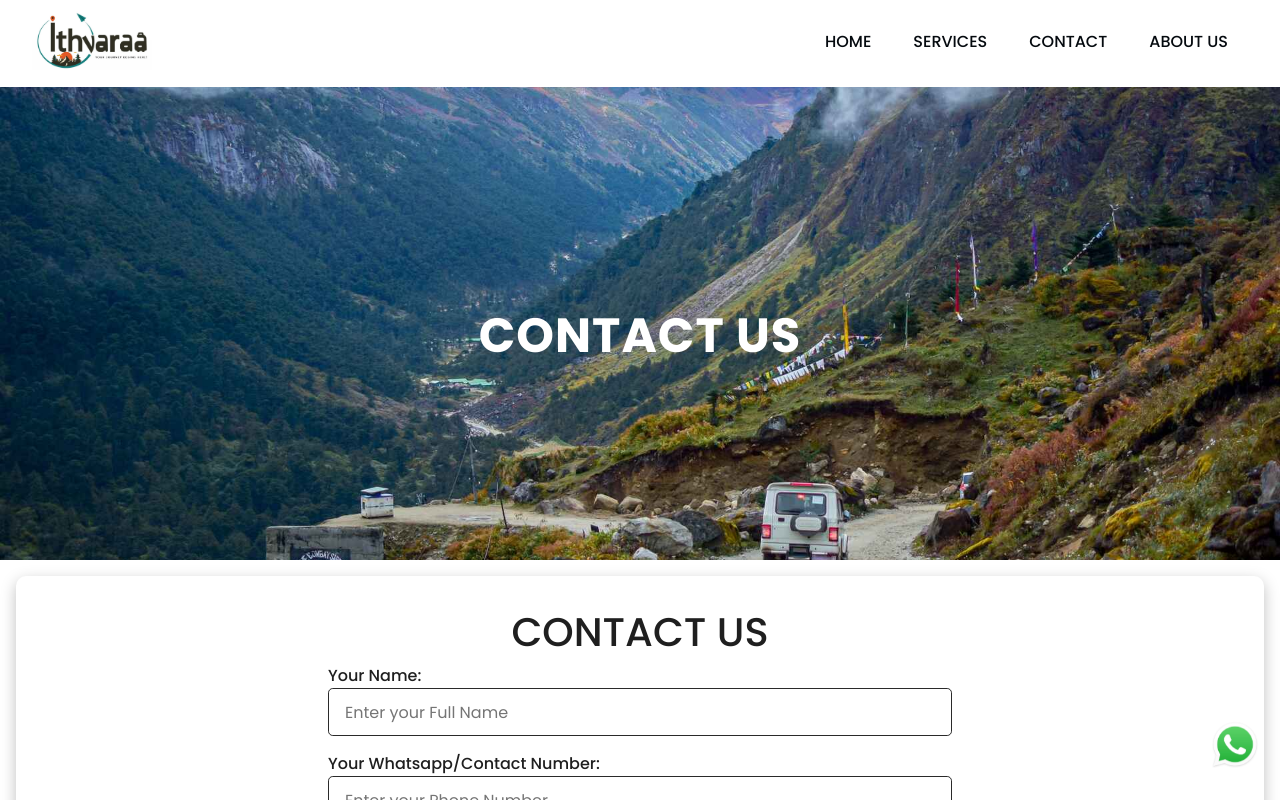
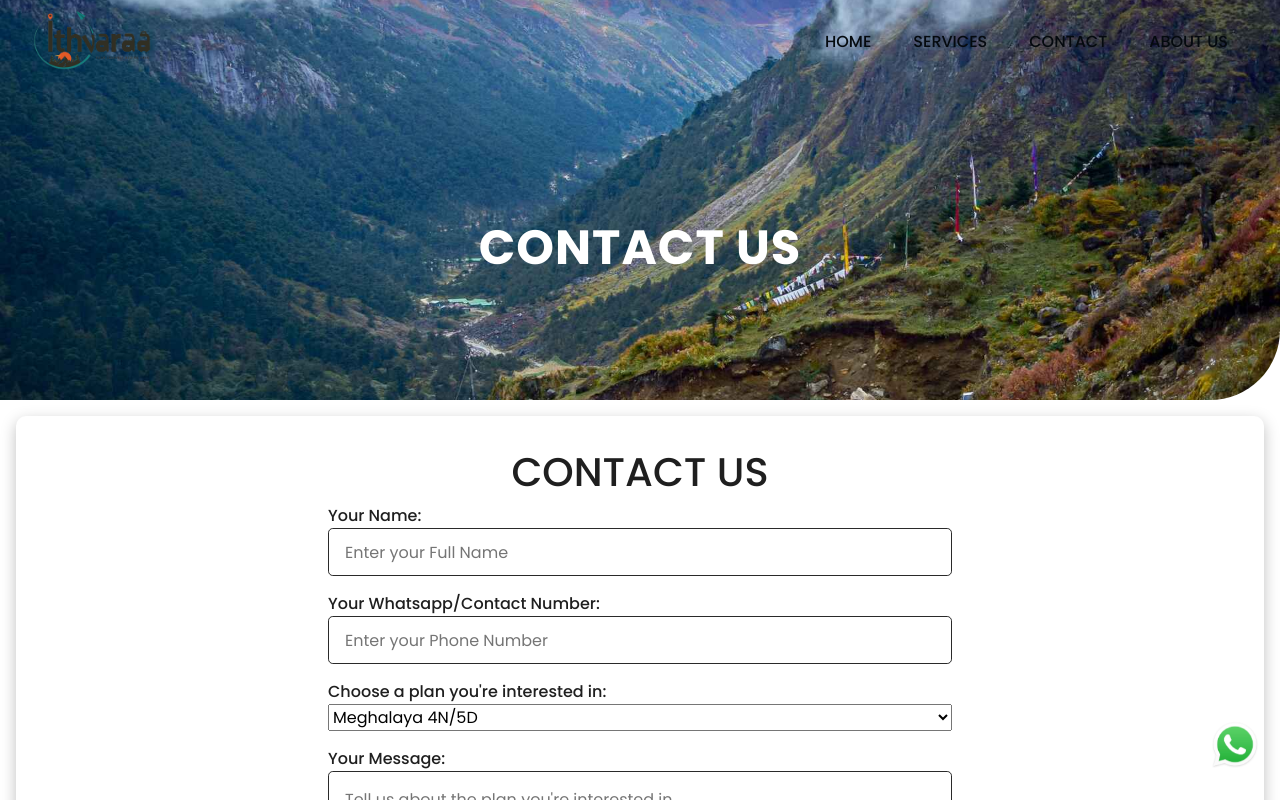
Before and after one commit to rks0001/travel-template, a React (Create React App) app: page /contact in a window 1280 px wide. Shown: the top 800 px of the page. Built offline with nearby package versions, Linux system fonts and the light colour scheme.

Commit message:
new-frontend-changes-21Aug

```diff
--- a/src/components/HeroStyles.css
+++ b/src/components/HeroStyles.css
@@ -5,15 +5,17 @@
    position: relative;
    overflow: hidden;
    /* border-radius: 0 0 140px 140px; */
-   border-radius: 0 0 80px 80px;
+   border-radius: 0 0 80px 0;
    background-color: #f9f9f9;
 }
 
 
 .hero-mid{
     width:100%;
-    height: 70vh;
+    height: 50vh;
     position: relative;
+    overflow: hidden;
+    border-radius: 0 0 70px 0;
  }
 
  .hero-mid h1{
--- a/src/components/Navbar.js
+++ b/src/components/Navbar.js
@@ -2,12 +2,12 @@ import React, { useState, useEffect } from "react";
 import "./NavbarStyles.css";
 import { MenuItems } from "./MenuItems";
 import { Link } from "react-router-dom";
-import logo1 from '../assets/ithvaraa.jpg'
+import logo1 from '../assets/ithvaraa-logo.png'
 
 
 const Navbar = () => {
   const [clicked, setClicked] = useState(false);
-  const [navbarBackground, setNavbarBackground] = useState("#fff");
+  const [navbarBackground, setNavbarBackground] = useState("transparent");
   const [navlinkColor, setNavlinkColor] = useState("#f9f9f9");
 
   const handleClick = () => {
@@ -30,7 +30,7 @@ const Navbar = () => {
       setNavbarBackground("#fff");
       setNavlinkColor("#1f1f1f")
     } else {
-      setNavbarBackground("#fff");
+      setNavbarBackground("transparent");
       setNavlinkColor("#f9f9f9")
     }
   };
--- a/src/components/NavbarStyles.css
+++ b/src/components/NavbarStyles.css
@@ -65,7 +65,7 @@ ul{
 }
 
 .nav-links:hover {
-  color: #050A0F;
+  color: #AC2900;
   border-radius: 4px;
   transition: all 0.2s ease-in-out;
 }
@@ -137,6 +137,7 @@ ul{
   }
 
   .nav-links:hover {
+    color: #AC2900;
     background: #AC2900;
     transition: 0.6s ease-in;
   }
```
